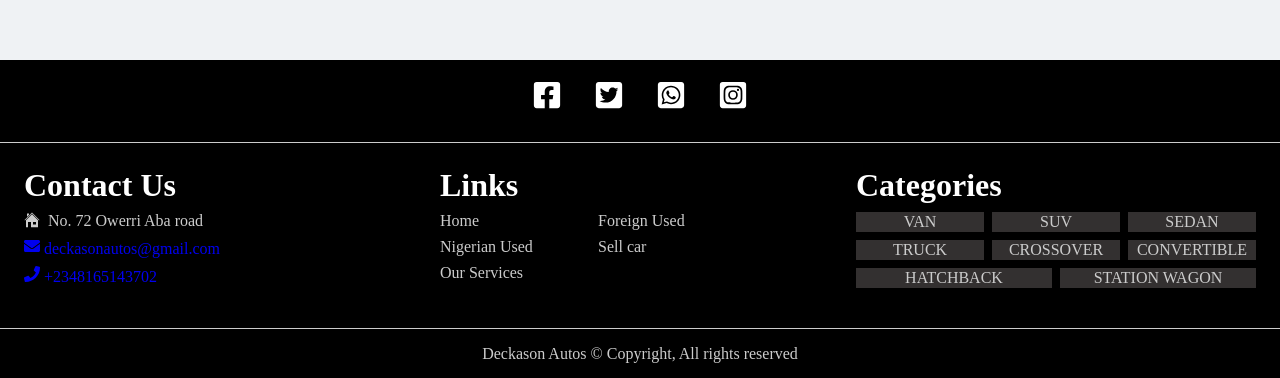
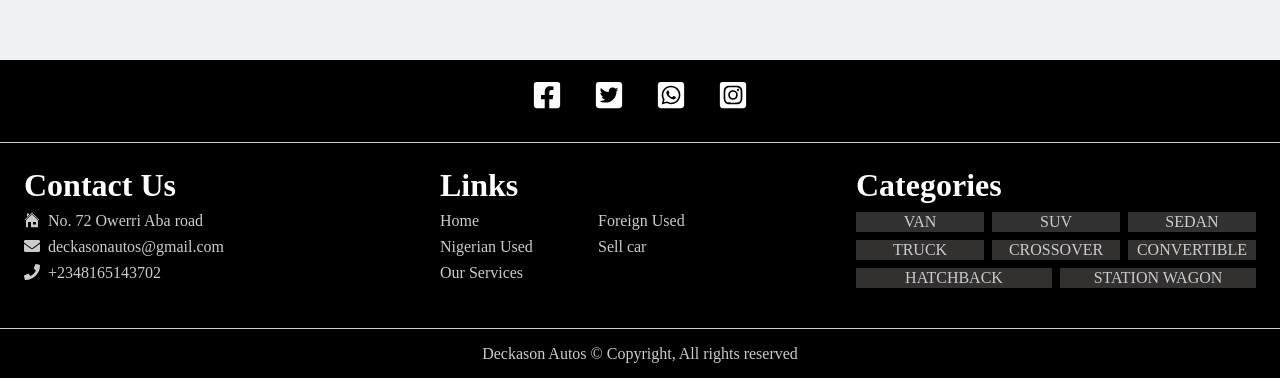
Before and after one commit to Deckason/Deckason-Autos, a Next.js app: page /auth in a window 1280 px wide. Shown: the part 906-1284 px from the top of the page. Built offline with nearby package versions, Linux system fonts and the light colour scheme.

Commit message:
[fix] Edited the footer email and phone links color because i chenged them to link tags and it affected the css styling, so have to restyle them to blend well

```diff
--- a/app/components/Footer/footer.module.css
+++ b/app/components/Footer/footer.module.css
@@ -61,13 +61,17 @@
     color: var(--dark-text);
 }
 
-.contacts p{
+.contacts p, .contacts a{
     cursor: pointer;
     display: flex;
     gap: .5rem;
 }
 
-.contacts p:hover{
+.contacts a{
+    color: var(--dark-text);
+}
+
+.contacts p:hover, .contacts a:hover{
     letter-spacing: .1rem;
     transition: .5s;
 }
@@ -125,6 +129,10 @@
         padding-bottom: 3rem;
     }
 
+    .footer_socials{
+        justify-content: space-evenly;
+    }
+
     .footer_copyright p{
         font-size: x-small;
     }
```
